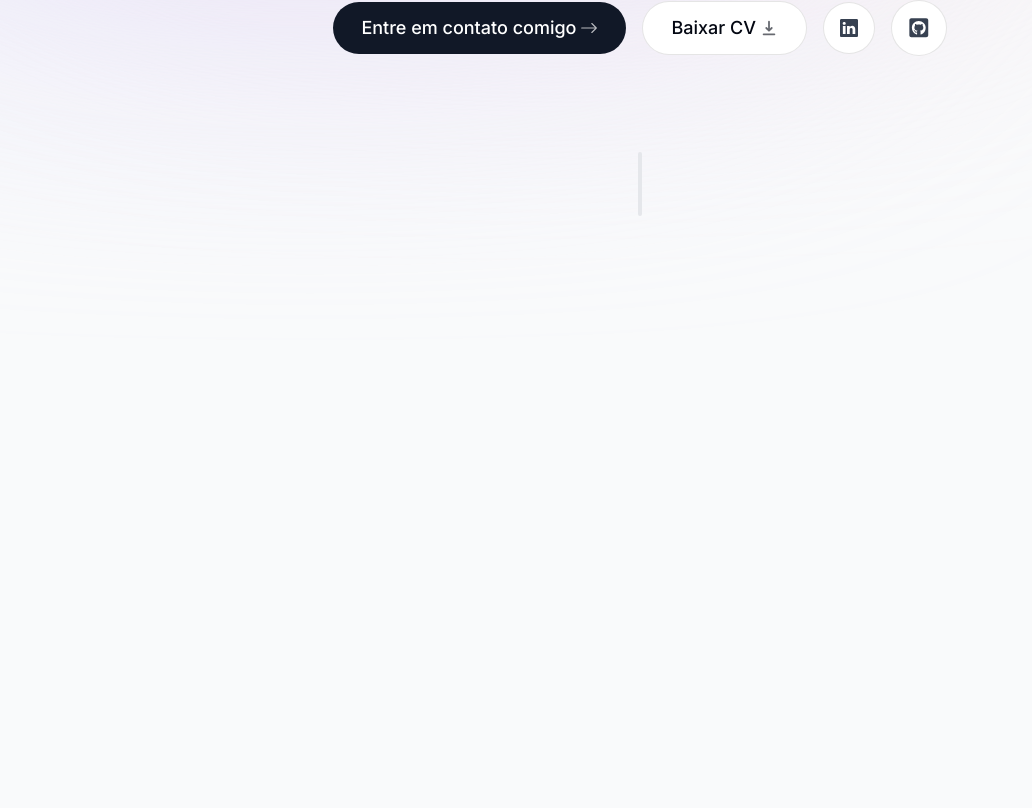
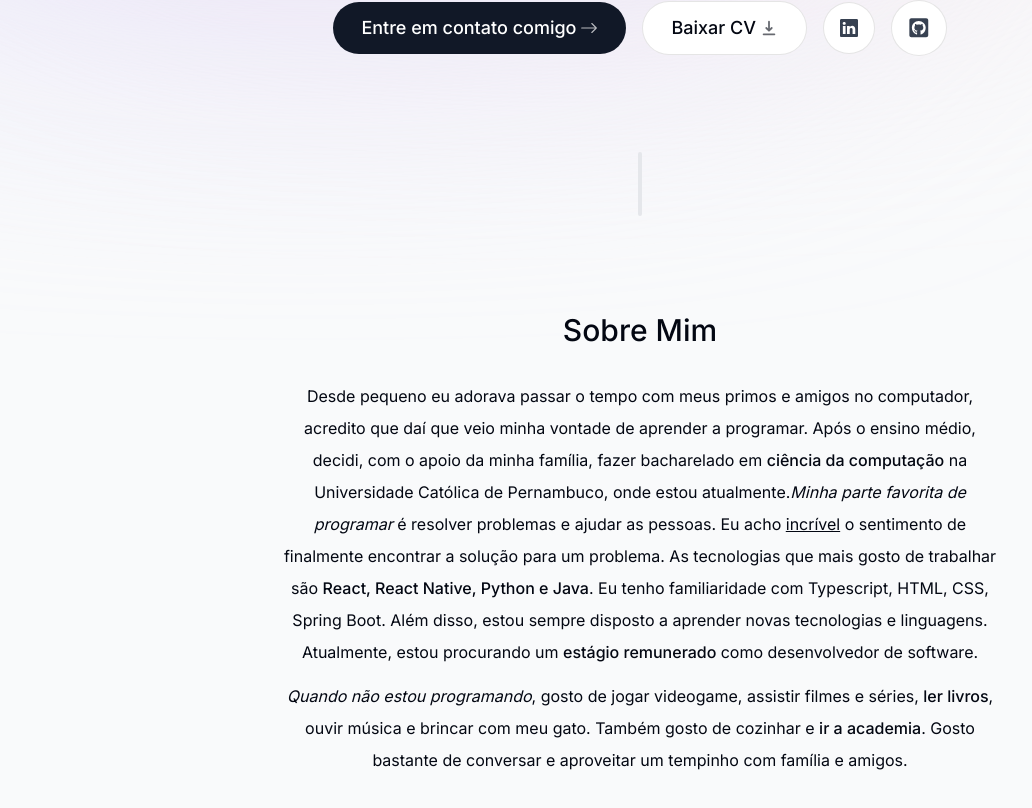
Before and after one commit to ronnylrsd/porfolio, a Next.js app: page / in a window 1280 px wide. Shown: the part 566-1374 px from the top of the page, without its empty margins (0-1032 px from the left). Built offline with nearby package versions, Linux system fonts and the light colour scheme.

Commit message:
Feat: add about

```diff
--- a/app/page.tsx
+++ b/app/page.tsx
@@ -1,3 +1,4 @@
+import About from "@/components/about";
 import Intro from "@/components/intro";
 import Sectiondivider from "@/components/section-divider";
 
@@ -8,6 +9,7 @@ export default function Home() {
     ">
       <Intro />
       <Sectiondivider />
+      <About />
     </main>
   )
 }
--- /dev/null
+++ b/components/about.tsx
@@ -0,0 +1,44 @@
+"use client"
+
+import React from "react";
+import SectionHeading from "./section-heading";
+import { motion } from "framer-motion";
+
+export default function About() {
+  return (
+    <motion.section className="mb-28 max-w-[45rem] text-center leading-8 sm:mb-40"
+    initial={{ opacity: 0, y: 100 }}
+    animate={{ opacity: 1, y: 0 }}
+    transition={{ delay: 0.175 }}
+    >
+      <SectionHeading>Sobre Mim</SectionHeading>
+      <p className="mb-3">
+        Desde pequeno eu adorava passar o tempo com meus primos e amigos no
+        computador, acredito que daí que veio minha vontade de aprender a
+        programar. Após o ensino médio, decidi, com o apoio da minha família,
+        fazer bacharelado em{" "}
+        <span className="font-medium">ciência da computação</span> na
+        Universidade Católica de Pernambuco, onde estou atualmente.
+        <span className="italic">Minha parte favorita de programar</span> é
+        resolver problemas e ajudar as pessoas. Eu acho{" "}
+        <span className="underline">incrível</span> o sentimento de finalmente
+        encontrar a solução para um problema. As tecnologias que mais gosto de
+        trabalhar são{" "}
+        <span className="font-medium">React, React Native, Python e Java</span>.
+        Eu tenho familiaridade com Typescript, HTML, CSS, Spring Boot. Além
+        disso, estou sempre disposto a aprender novas tecnologias e linguagens.
+        Atualmente, estou procurando um{" "}
+        <span className="font-medium">estágio remunerado </span>
+        como desenvolvedor de software.
+      </p>
+      <p>
+        <span className="italic">Quando não estou programando</span>, gosto de
+        jogar videogame, assistir filmes e séries,{" "}
+        <span className="font-medium">ler livros</span>, ouvir música e brincar
+        com meu gato. Também gosto de cozinhar e{" "}
+        <span className="font-medium"> ir a academia</span>. Gosto bastante de
+        conversar e aproveitar um tempinho com família e amigos.
+      </p>
+    </motion.section>
+  );
+}
--- a/components/intro.tsx
+++ b/components/intro.tsx
@@ -47,7 +47,7 @@ export default function Intro() {
           </motion.span>
         </div>
       </div>
-      <motion.p
+      <motion.h1
         className="mb-10 mt-4 px-4 text-2xl font-medium !leading-[1.5] sm:text-4xl"
         initial={{ opacity: 0, y: 100 }}
         animate={{ opacity: 1, y: 0 }}
@@ -58,7 +58,7 @@ export default function Intro() {
         <span className="font-bold">desenvolvedor</span>. Eu me divirto
         construindo <span className="italic">sites & apps</span>. Meu foco é o{" "}
         <span className="underline">React e Java</span>.
-      </motion.p>
+      </motion.h1>
       <motion.div className="flex flex-col sm:flex-row items-center justify-center gap-4 px-4 text-lg font-medium"
         initial={{ opacity: 0, y: 100 }}
         animate={{ opacity: 1, y: 0 }}
--- /dev/null
+++ b/components/section-heading.tsx
@@ -0,0 +1,13 @@
+import React from 'react'
+
+type SectionHeadingProps = {
+    children: React.ReactNode;
+}
+
+export default function SectionHeading({
+    children,
+}: SectionHeadingProps) {
+  return (
+    <h2 className="text-3xl font-medium capitalize mb-8">{children}</h2>
+  )
+}
```
